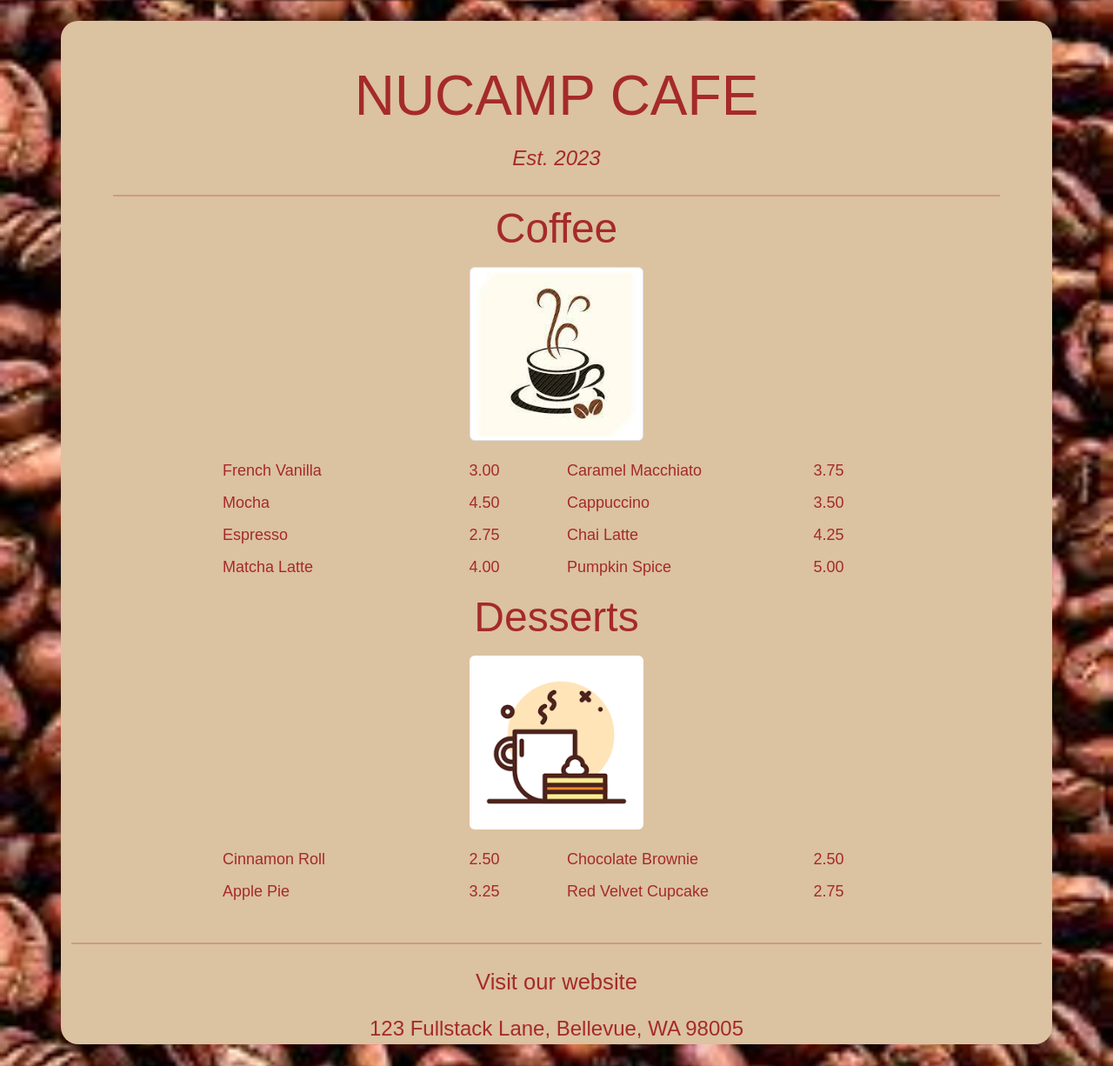
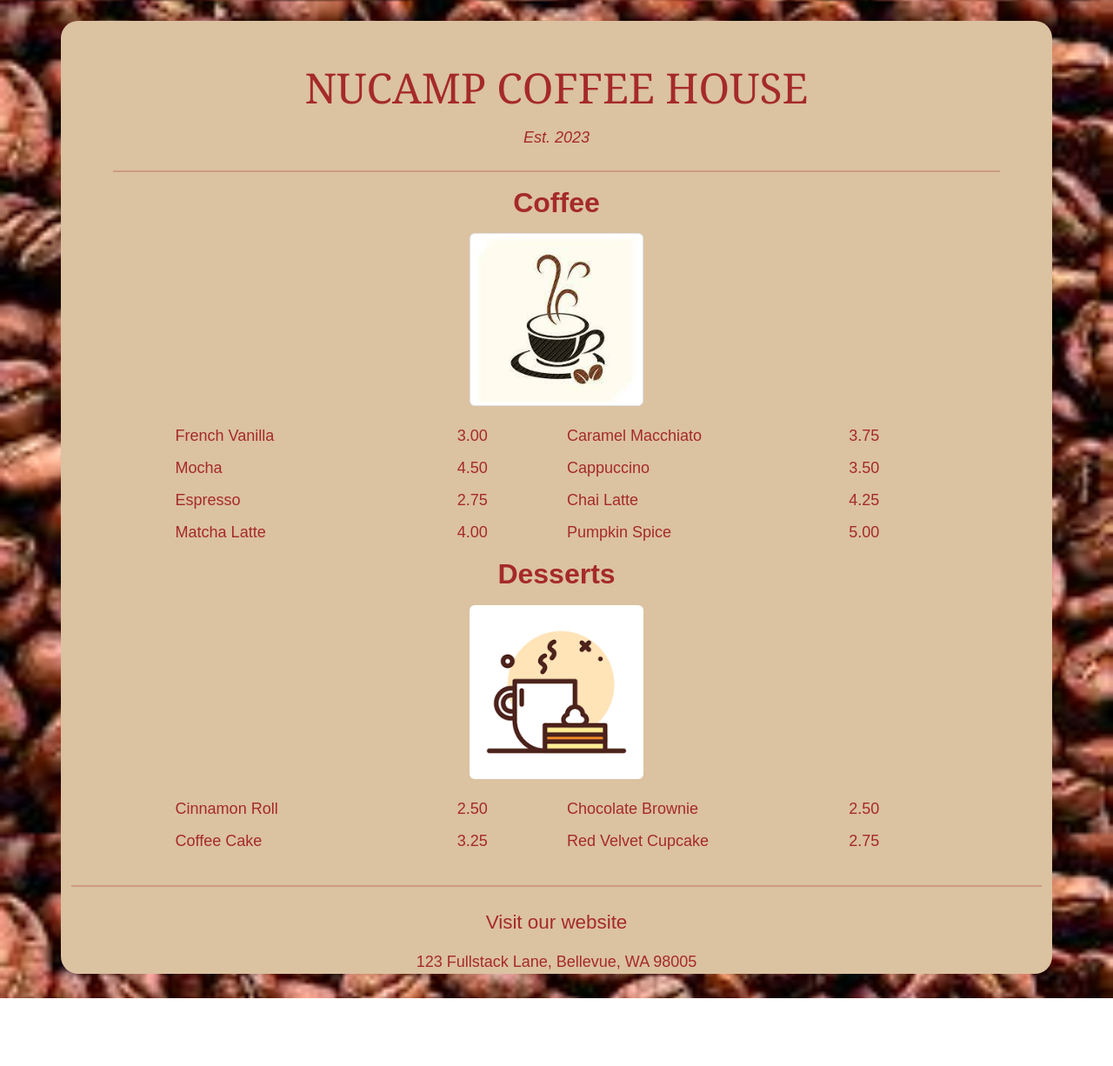
Before and after one commit to cazaresmr/nucamp-cafe, a plain HTML site: page page.html in a window 1280 px wide. Shown: the whole page at 87% size. After the commit the page ends 1148 px from the top, so only its background shows below. Drawn offline with nearby package versions, Linux system fonts and the light colour scheme.

Commit message:
change h1 to coffee house

```diff
--- a/page.html
+++ b/page.html
@@ -6,127 +6,22 @@
   <meta name="viewport" content="width=device-width, initial-scale=1.0">
   <title>Cafe Menu</title>
   <link rel="stylesheet" href="https://cdn.jsdelivr.net/npm/bootstrap@5.2.3/dist/css/bootstrap.min.css">
-  <style>
-    body {
-      font-family: Arial, Helvetica, sans-serif;
-      padding: 20px;
-      background: url('./beans.jpeg') center center fixed no-repeat;
-      background-size: cover;
-      background-color: #fff;
-      color: brown;
-    }
-
-    .container {
-      background-color: rgb(219, 194, 161);
-      border-radius: 20px;
-      ;
-    }
-
-    h1 {
-      font-size: 64px;
-      margin: 0 0 15px;
-    }
-
-    h2 {
-      font-size: 48px;
-    }
-
-    .established {
-      font-style: italic;
-      font-size: 24px;
-    }
-
-    main {
-      margin-top: -80px;
-    }
-
-    .menu {
-      width: 80%;
-      max-width: 800px;
-      margin: 0 auto;
-      padding: 20px;
-      background-color: rgb(219, 194, 161);
-      border-radius: 20px;
-    }
-
-    hr {
-      height: 2px;
-      background-color: brown;
-      border-color: brown;
-    }
-
-    .bottom-line {
-      margin-top: 25px;
-    }
-
-    .item p {
-      display: inline-block;
-      margin: 5px 0;
-      font-size: 18px;
-    }
-
-    .flavor,
-    .dessert {
-      text-align: left;
-      width: 75%;
-    }
-
-    .price {
-      text-align: center;
-    }
-
-    footer {
-      font-size: 14px;
-    }
-
-    .address {
-      margin-bottom: 5px;
-      font-size: 24px;
-    }
-
-    .sweets {
-      margin-top: 10px;
-    }
-
-    footer p a {
-      color: brown;
-      text-decoration: none;
-      font-size: 1.6rem;
-    }
-
-    footer p a:hover {
-      text-decoration: underline;
-      font-size: 1.8rem;
-      transition: ease-in-out 0.3s;
-    }
-
-    menu-items {
-      display: flex;
-      flex-wrap: wrap;
-      justify-content: center;
-      align-items: center;
-    }
-
-    img {
-      width: 200px;
-      height: 200px;
-    }
-  </style>
+  <link rel="stylesheet" href="./styles.css">
 </head>
 
 <body>
   <div class="container mt-1">
     <header class="container text-center p-5">
-      <h1>NUCAMP CAFE</h1>
+      <h1>NUCAMP COFFEE HOUSE</h1>
       <p class="established">Est. 2023</p>
       <hr class="my-4">
     </header>
 
     <main>
-      <div class="p-3 menu rounded">
+      <div class="p-2 menu rounded">
         <div class="row">
           <div class="col-12">
-            <h2 class="text-center mb-3">Coffee</h2>
+            <h2 class="text-center my-3 fw-bold">Coffee</h2>
           </div>
         </div>
         <div class="row">
@@ -187,7 +82,7 @@
 
         <div class="row sweets">
           <div class="col-12">
-            <h2 class="text-center mb-3">Desserts</h2>
+            <h2 class="text-center mb-3 fw-bold">Desserts</h2>
           </div>
         </div>
         <div class="row">
@@ -210,7 +105,7 @@
           </div>
           <div class="col-md-6">
             <article class="item">
-              <p class="dessert">Apple Pie</p>
+              <p class="dessert">Coffee Cake</p>
               <p class="price">3.25</p>
             </article>
           </div>
@@ -231,7 +126,7 @@
         <a href="https://www.nucamp.co/" target="_blank" class="text-lg text-decoration-none">Visit our
           website</a>
       </p>
-      <p class="address text-lg">123 Fullstack Lane, Bellevue, WA 98005</p>
+      <p class="mb-2 address text-lg">123 Fullstack Lane, Bellevue, WA 98005</p>
     </footer>
   </div>
 
--- a/styles.css
+++ b/styles.css
@@ -1,42 +1,39 @@
     body {
-  background-image: url(https://cdn.freecodecamp.org/curriculum/css-cafe/beans.jpg);
-  font-family: sans-serif;
+      font-family: Arial, Helvetica, sans-serif;
       padding: 20px;
+      background: url('./beans.jpeg') center center fixed no-repeat;
+      background-size: cover;
+      background-color: #fff;
+      color: brown;
+    }
+
+    .container {
+      background-color: rgb(219, 194, 161);
+      border-radius: 20px;
     }
 
     h1 {
-  font-size: 40px;
-  margin-top: 0;
-  margin-bottom: 15px;
-}
-
-h2 {
-  font-size: 30px;
+      font-size: 48px;
+      margin: 0 0 15px;
+      font-family: Georgia, 'Times New Roman', Times, serif;
     }
 
     .established {
       font-style: italic;
+      font-size: 18px;
     }
 
-h1,
-h2,
-p {
-  text-align: center;
+    main {
+      margin-top: -80px;
     }
 
     .menu {
       width: 80%;
-  background-color: burlywood;
-  margin-left: auto;
-  margin-right: auto;
+      max-width: 1200px;
+      margin: 0 auto;
       padding: 20px;
-  max-width: 500px;
-}
-
-img {
-  display: block;
-  margin-left: auto;
-  margin-right: auto;
+      background-color: rgb(219, 194, 161);
+      border-radius: 20px;
     }
 
     hr {
@@ -49,15 +46,9 @@ hr {
       margin-top: 25px;
     }
 
-h1,
-h2 {
-  font-family: Impact, serif;
-}
-
     .item p {
       display: inline-block;
-  margin-top: 5px;
-  margin-bottom: 5px;
+      margin: 5px 0;
       font-size: 18px;
     }
 
@@ -68,32 +59,43 @@ h2 {
     }
 
     .price {
-  text-align: right;
-  width: 25%;
+      text-align: center;
     }
-
-/* FOOTER */
 
     footer {
       font-size: 14px;
     }
 
     .address {
-  margin-bottom: 5px;
+      margin-bottom: 24px;
+      font-size: 18px;
     }
 
-a {
-  color: black;
+    .sweets {
+      margin-top: 10px;
     }
 
-a:visited {
-  color: black;
+    footer p a {
+      color: brown;
+      text-decoration: none;
+      font-size: 1.4rem;
     }
 
-a:hover {
-  color: brown;
+    footer p a:hover {
+      text-decoration: underline;
+      font-size: 1.6rem;
+      transition: ease-in-out 0.3s;
+      color: #b2640b;
     }
 
-a:active {
-  color: brown;
+    menu-items {
+      display: flex;
+      flex-wrap: wrap;
+      justify-content: center;
+      align-items: center;
     }
+
+    img {
+      width: 200px;
+      height: 200px;
+    }
```
Also changed, not shown: index.html (+7 -112 lines). Lines whose indentation alone changed are shown as unchanged.
